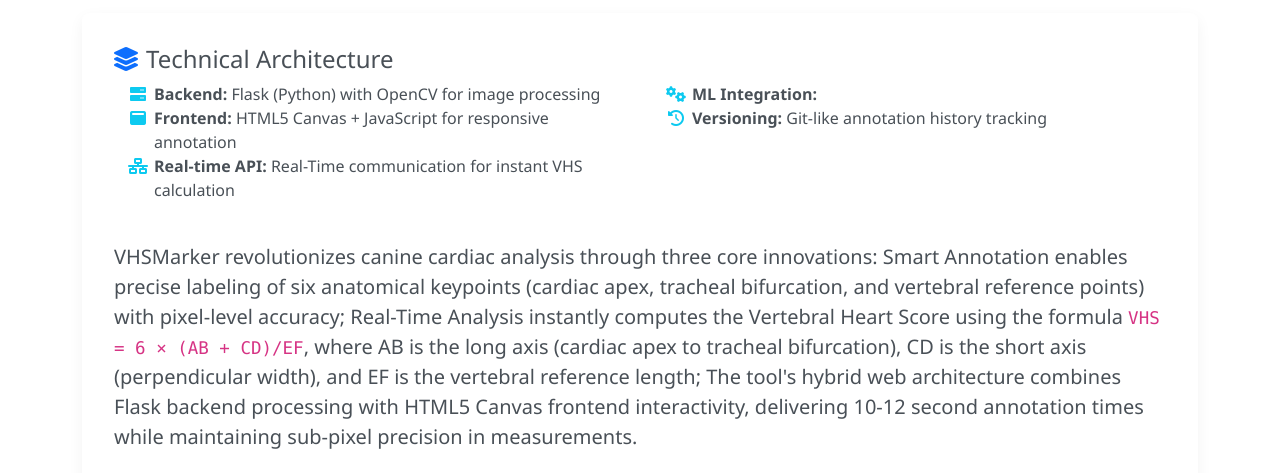
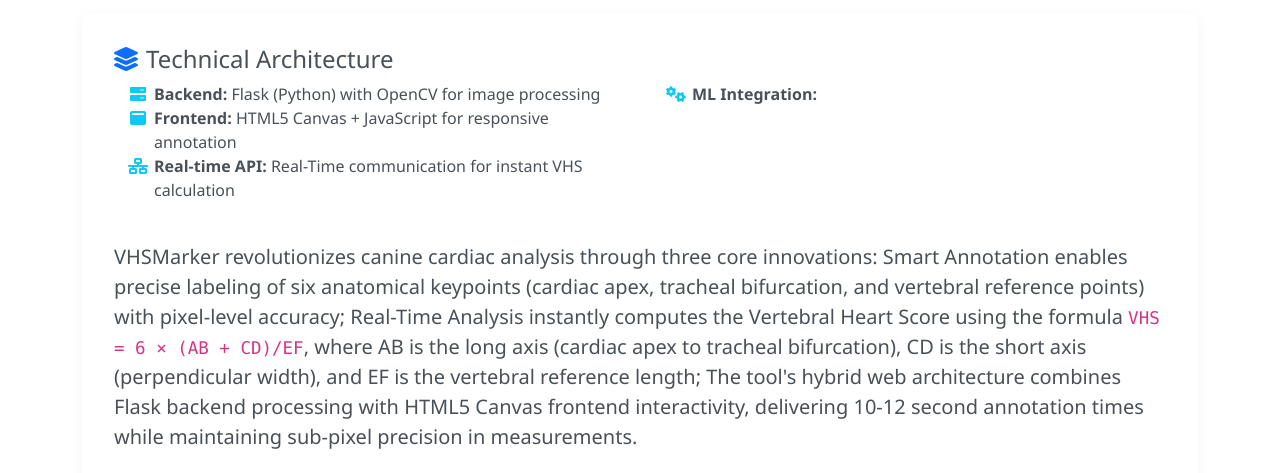
Before and after one commit to anonymousgenai/vhsmarker, a plain HTML site: page docs/index.html in a window 1280 px wide. Shown: the part 4731-5204 px from the top of the page. Drawn offline with nearby package versions, Linux system fonts and the light colour scheme.

Commit message:
- Fix home page

```diff
--- a/docs/index.html
+++ b/docs/index.html
@@ -1409,9 +1409,7 @@
                                         Pipeline:</strong> DICOM/JPEG support with EXIF metadata extraction</li> -->
                                 <li><span class="fa-li"><i class="fas fa-cogs text-info"></i></span><strong>ML
                                         Integration:</strong></li>
-                                <li><span class="fa-li"><i
-                                            class="fas fa-history text-info"></i></span><strong>Versioning:</strong>
-                                    Git-like annotation history tracking</li>
+
                             </ul>
                         </div>
                     </div>
```
